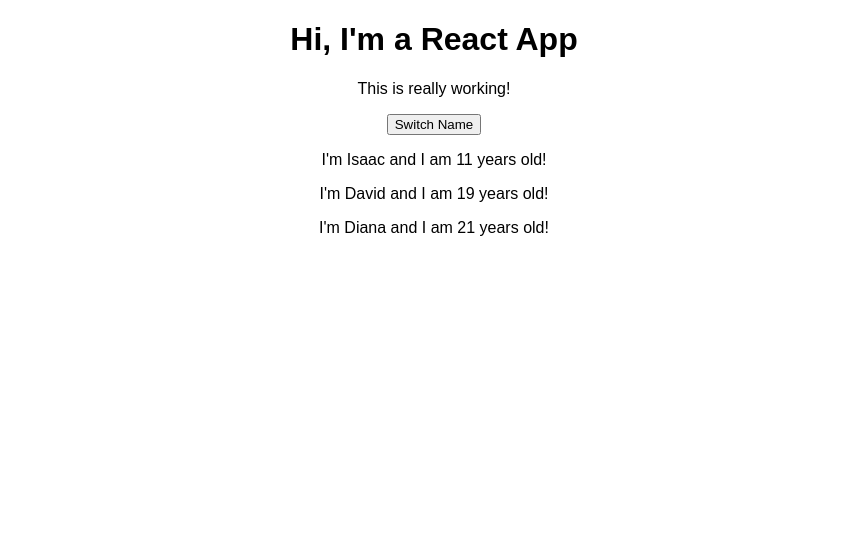
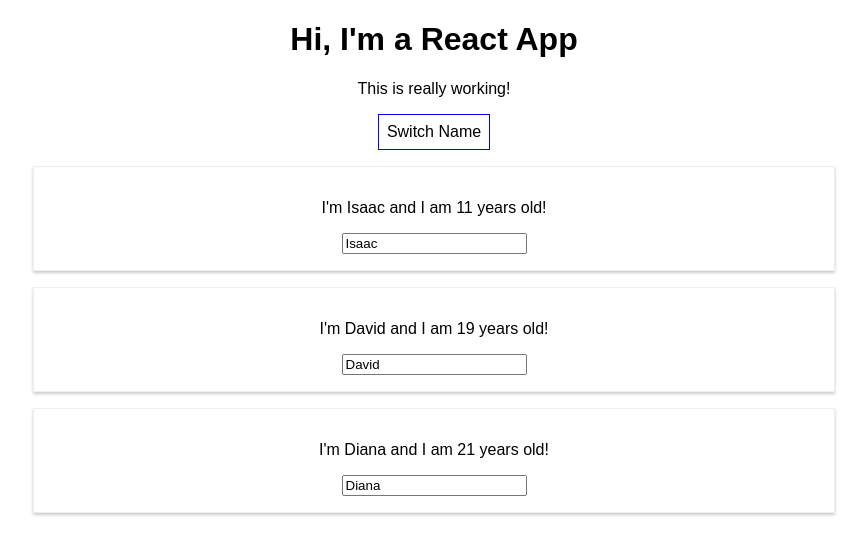
Before and after one commit to Isaac96SM/ReactAppGuide, a React (Create React App) app: page / in a window 1280 px wide. Shown: the top 554 px of the page, without its empty margins (206-1073 px from the left). Built offline with nearby package versions, Linux system fonts and the light colour scheme.

Commit message:
Adding more features

```diff
--- a/package.json
+++ b/package.json
@@ -12,5 +12,9 @@
     "build": "react-scripts build",
     "test": "react-scripts test --env=jsdom",
     "eject": "react-scripts eject"
+  },
+  "devDependencies": {
+    "eslint": "^4.19.1",
+    "eslint-plugin-react": "^7.7.0"
   }
 }
--- a/src/App.js
+++ b/src/App.js
@@ -5,31 +5,56 @@ import Person from './Person/Person.js';
 class App extends Component {
   state = {
     persons: [
-      { name: 'Isaac', age: Math.floor(Math.random() * 30) },
-      { name: 'David', age: Math.floor(Math.random() * 30) },
+      { name: 'Isaac', age: Math.floor(Math.random() * 30), flag: true },
+      { name: 'David', age: Math.floor(Math.random() * 30), flag2: true },
       { name: 'Diana', age: Math.floor(Math.random() * 30) }
     ],
     otherState: 'some other value'
   }
 
-  switchNameHandler = () => {
+  switchNameHandler = (newName) => {
     this.setState( {
       persons: [
-        { name: 'Caracola', age: Math.floor(Math.random() * 30) },
-        { name: 'David', age: Math.floor(Math.random() * 30) },
+        { name: newName, age: Math.floor(Math.random() * 30), flag: true },
+        { name: 'David', age: Math.floor(Math.random() * 30), flag2: true },
+        { name: 'Diana', age: Math.floor(Math.random() * 30) }
+      ]
+    } );
+  }
+
+  nameChangedHandler = (event) => {
+    this.setState( {
+      persons: [
+        { name: 'Max', age: Math.floor(Math.random() * 30), flag: true },
+        { name: event.target.value, age: Math.floor(Math.random() * 30), flag2: true },
         { name: 'Diana', age: Math.floor(Math.random() * 30) }
       ]
     } );
   }
 
   render() {
+    const style = {
+      backgroundColor: 'white',
+      font: 'inherit',
+      border: '1px solid blue',
+      padding: '8px',
+      cursor: 'pointer',
+    };
+
     return (
       <div className="App">
         <h1>Hi, I'm a React App</h1>
         <p>This is really working!</p>
-        <button onClick={this.switchNameHandler} >Switch Name</button>
+        <button
+          style={style}
+          onClick={() => {this.switchNameHandler('Caracola')}} >Switch Name</button>
         {this.state.persons.map((element, index) => {
-          return <Person name={element.name} age={element.age} click={this.switchNameHandler} />
+          return (
+            <Person
+              name={element.name}
+              age={element.age}
+              click={element.flag ? this.switchNameHandler.bind(this, 'Caracola'): null}
+              changed={element.flag2 ? this.nameChangedHandler: null} />);
         })}
 
       </div>
--- /dev/null
+++ b/src/Person/Person.css
@@ -0,0 +1,8 @@
+.Person {
+    width: 60%;
+    margin: 16px auto;
+    border: 1px solid #eee;
+    box-shadow: 0 2px 3px #ccc;
+    padding: 16px;
+    text-align: center;
+}
--- a/src/Person/Person.js
+++ b/src/Person/Person.js
@@ -1,10 +1,12 @@
 import React from 'react';
+import './Person.css';
 
 const person = ( props ) => {
     return (
-    <div>
+    <div className="Person">
         <p onClick={props.click}>I'm {props.name} and I am {props.age} years old!</p>
         <p>{props.children}</p>
+        <input type="text" onChange={props.changed} defaultValue={props.name} />
     </div>
     )
 };
```
Also changed, not shown: 1 other file (tests, documents, lock files or other folders).
